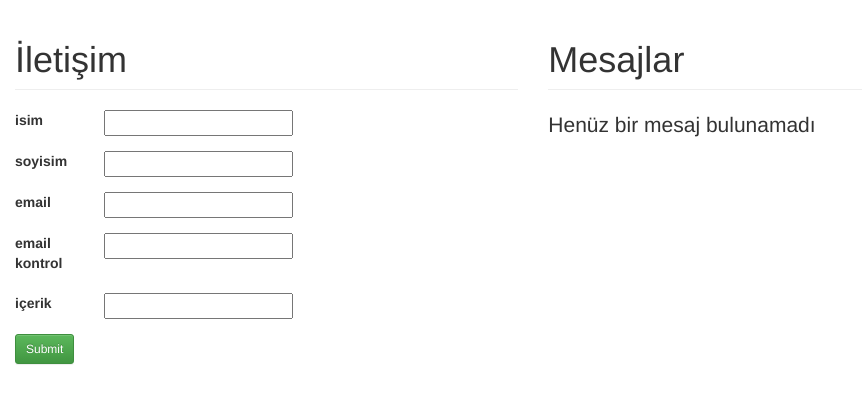
After one commit to selamet/django-notes, a Django app: page /iletisim/ in a window 1280 px wide. The commit adds this page. Shown: the top 404 px of the page, without its empty margins (0-862 px from the left). Run offline with Django 3.2, Linux system fonts and the light colour scheme; some libraries are stand-ins or nearby versions.

Commit message:
created forms.py, learned clean method

```diff
--- /dev/null
+++ b/blog/forms.py
@@ -0,0 +1,34 @@
+from django import forms
+
+
+banned_email_list =['selamet@gmail.com','sassa@gmail.com','selo@gmail.com']
+
+class IletisimForm(forms.Form):
+    isim = forms.CharField(max_length=50,label='isim',required=False)
+    soyisim = forms.CharField(max_length=50,label='soyisim',required=False)
+    email = forms.EmailField(max_length=50,label='email',required=True)
+    email2 = forms.EmailField(max_length=50,label='email kontrol',required=True)
+    icerik = forms.CharField(max_length=1000,label='içerik')
+
+
+    def clean_isim(self):
+        isim = self.cleaned_data.get('isim')
+        if isim =='ahmet':
+            raise forms.ValidationError('Lütfen ahmet dışında bir kullanıcı giriniz')
+        return isim
+
+    def clean_email(self):
+        email = self.cleaned_data.get('email')
+        if email in banned_email_list:
+            raise forms.ValidationError('lütfen banlı mail adresleri dışında mail giriniz')
+        return email
+
+
+    def clean(self):
+        email = self.cleaned_data.get('email')
+        email2 = self.cleaned_data.get('email2')
+
+        if email !=email2:
+            #raise forms.ValidationError('emailler eşleşmedi')
+            self.add_error('email','Emailler Eşleşmedi')
+            self.add_error('email2', 'Emailler Eşleşmedi')
--- a/blog/views.py
+++ b/blog/views.py
@@ -1,12 +1,38 @@
 from django.shortcuts import render, HttpResponse
 from .models import Blog
+from .forms import IletisimForm
 
+mesajlar = []
+
+def iletisim(request):
+
+    form = IletisimForm(data=request.GET or None)
+
+    if form.is_valid():
+
+        isim = form.cleaned_data.get('isim')
+        soyisim = form.cleaned_data.get('soyisim')
+        email = form.cleaned_data.get('email')
+        icerik = form.cleaned_data.get('icerik')
+        data = {'isim':isim, 'soyisim':soyisim, 'email':email , 'icerik':icerik}
+        mesajlar.append(data)
+
+        return render(request, 'iletisim.html',context ={'mesajlar':mesajlar,'form':form} )
+
+        print(isim,soyisim,email,icerik)
+
+
+    return render(request,'iletisim.html',context = {'form':form})
 
 
 def post_list(request):
 
     posts = Blog.objects.all()
-    print(posts)
+    print(request.GET)
+    gelen_deger = request.GET.get('id',None)
+
+    if gelen_deger:
+        posts = posts.filter(id = gelen_deger)
 
     context = {'posts':posts}
 
--- a/django_blog/urls.py
+++ b/django_blog/urls.py
@@ -18,11 +18,12 @@ from django.urls import path
 from django.conf.urls import url,include
 from django.conf.urls.static import static
 from django.conf import settings
-
+from blog.views import iletisim
 
 urlpatterns = [
     path('admin/', admin.site.urls),
-    path('posts/', include('blog.urls'))
+    path('posts/', include('blog.urls')),
+    path('iletisim/',iletisim, name ='iletisim' )
 
 ]
 
--- a/templates/base.html
+++ b/templates/base.html
@@ -19,7 +19,7 @@
 </head>
 <body>
 
-{% block body %}
+{% block icerik %}
 
 {% endblock %}
 
--- a/templates/blog/post-list.html
+++ b/templates/blog/post-list.html
@@ -14,7 +14,8 @@
 
    <h3>{{ post }}</h3>
     <p>{{ post.content }} - {{ post.created_date }}</p>
-
+{% empty %}
+        <p>Aradığınız kriterde blog bulunamadı</p>
 {% endfor %}
 
 
--- /dev/null
+++ b/templates/iletisim.html
@@ -0,0 +1,59 @@
+{% extends 'base.html' %}
+
+
+
+{% block title %}
+    iletişim
+{% endblock %}
+
+{% block icerik %}
+
+    <div class="col-lg-5">
+        <h1 class="page-header">İletişim</h1>
+
+
+
+
+        <form method="get" action="{% url 'iletisim' %}">
+    {% for field in form %}
+
+       <div class="form-group">
+            <div class="row">
+                 <div class = "col-lg-2">
+                    <label class="control-label">{{ field.label }}</label>
+                  </div>
+              <div class="col-lg-10">
+                 {{ field }}
+
+                  {% if field.errors %}
+                        {% for error in field.errors %}
+                            <span class="text-danger">{{ error }}</span>
+                        {% endfor %}
+
+                  {% endif %}
+             </div>
+           </div>
+       </div>
+    {% endfor %}
+            <input type="submit" class="btn btn-sm btn-success">
+    </form>
+
+    </div>
+
+    <div class ="col-lg-5">
+        <h1 class="page-header">Mesajlar</h1>
+            {% for mesaj in mesajlar %}
+                <div class="form-group">
+                    <p class="lead">{{ mesaj.isim }} {{ mesaj.soyisim }} {{ mesaj.email }} {{ mesaj.icerik }}</p>
+
+                </div>
+
+
+                {% empty %}
+                    <p class="lead">Henüz bir mesaj bulunamadı</p>
+            {% endfor %}
+
+
+</div>
+
+{% endblock %}
```
